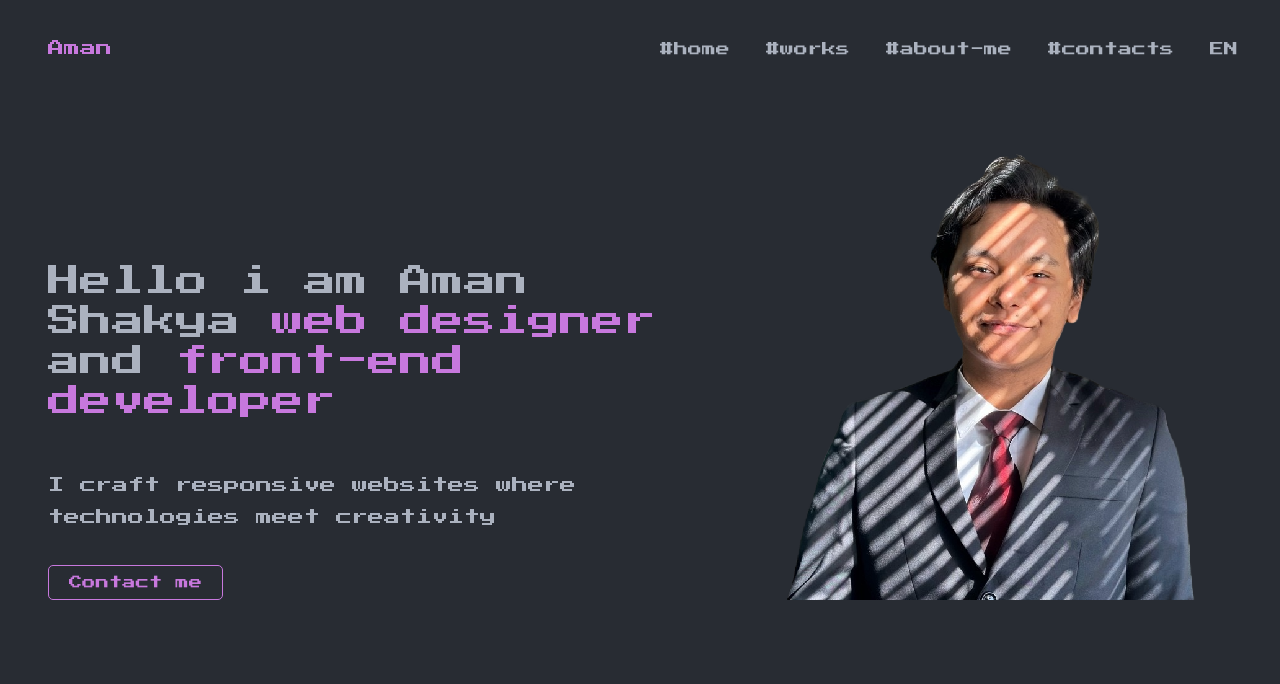
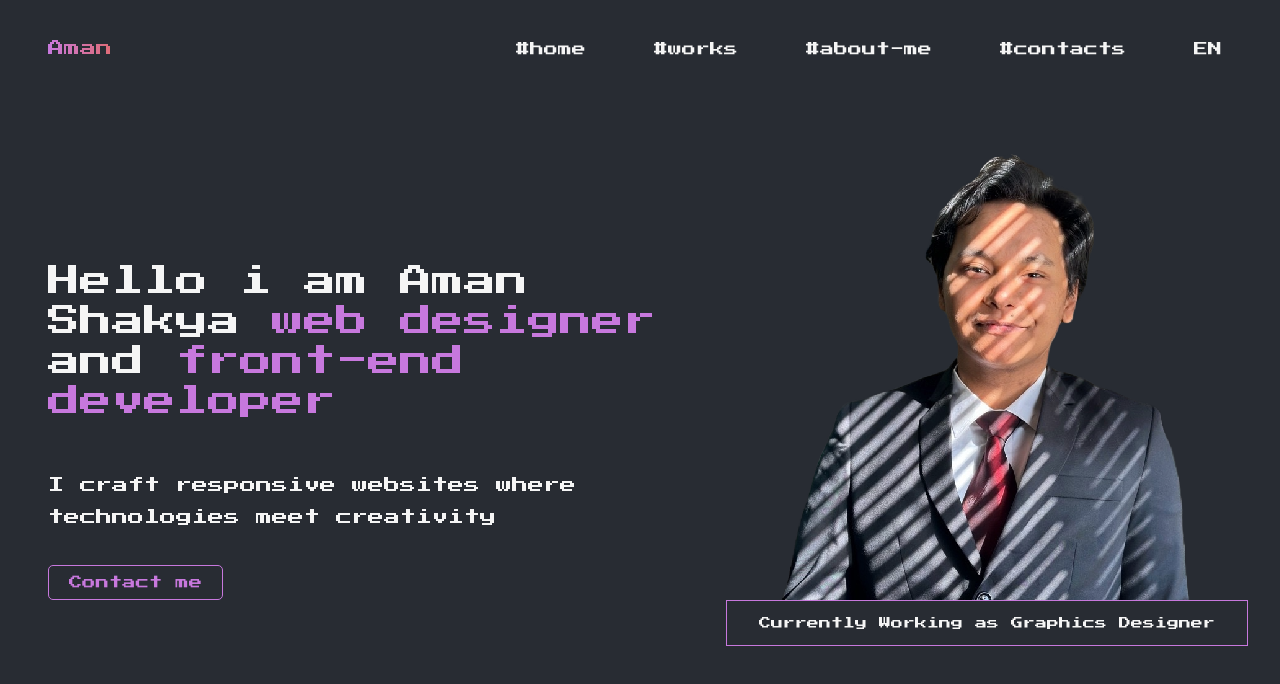
Before and after one commit to amanshakya99/Portfolio, a plain HTML site: page portfolio/index.html in a window 1280 px wide. Drawn offline with Linux system fonts and the light colour scheme.

Commit message:
Changes to color and added work status

```diff
--- a/portfolio/index.html
+++ b/portfolio/index.html
@@ -35,6 +35,7 @@
             <div class="hero-image">
                 <img src="Images/Adobe Express - file.png" class="hero-img" alt="Hero Image">
             </div>
+            <div class="work-status">Currently Working as Graphics Designer</div>
         </main>
     </div>
 </body>
--- a/portfolio/style/styles.css
+++ b/portfolio/style/styles.css
@@ -1,3 +1,11 @@
+:root {
+  --accent: #C778DD;
+  --text: #f5f5f5;
+  --bg: #282C33;
+  --radius: 6px;
+  --spacing: 1rem 2rem;
+}
+
 *,
 *::before,
 *::after {
@@ -19,7 +27,7 @@
     body {
         width: 100%;
         overflow-x: hidden;
-        background-color: #282C33;
+        background-color: var(--bg);
     }
 
     .nav-div{
@@ -31,34 +39,67 @@
 
     }
 
-    li{
+    ul li{
         list-style: none;
         display: inline-block;
 
     }
 
     li a{
-        color: #ABB2BF;
+        padding: 1rem 1rem;
+        color: var(--text);
         font-size: 14px;
         margin: 10px;
         text-decoration: none;
+        position: relative;
+
     }
 
-    li a:hover{
-        color: #C778DD; /* or any retro/neon color */
-        text-decoration: underline;
+    ul li a:before{
+        position: absolute;
+        content: '';
+        top: 0;
+        left: 0;
+        width: 100%;
+        height: 2px;
+        background-color: var(--accent); /* or any retro/neon color */
+        transform: scaleX(0);
+        transition: transform 0.3s ease-in-out;
+        transform-origin: center;
+    }
+
+    ul li a:hover:before,
+    ul li a:hover:after{
+        color: var(--accent); /* or any retro/neon color */
+        transform: scaleX(1);
+    }
+
+    ul li a:after{
+        position: absolute;
+        content: '';
+        bottom: 0;
+        left: 0;
+        width: 100%;
+        height: 2px;
+        background-color:var(--accent); /* or any retro/neon color */
+        transform: scale(0);
+        transition: transform 0.3s ease-in-out;
+        transform-origin: center;
     }
 
     .logo a{
         text-decoration: none;
-        color:#C778DD;
         font-size: 16px;
+        background: linear-gradient(90deg, #C778DD, #E06C75);
+        color: transparent;
+        background-clip: text;
     }
 
     .hero{
         display: flex;
         align-items: flex-end;
-        gap: 10px;
+        justify-content: flex-end;
+        /* gap: 10px; */
         flex-wrap: wrap;
         margin-top: 2rem;
 
@@ -68,7 +109,7 @@
 
     .hero-text{
         max-width: 694px;
-        color:#ABB2BF;
+        color:var(--text);
 
     }
 
@@ -93,7 +134,7 @@
     }
 
     .colored-text{
-        color:#C778DD;
+        color:var(--accent);
     }
 
     .intro-2{
@@ -103,15 +144,22 @@
 
     }
     .contact-btn{
-        border: solid 1px #C778DD;
+        border: solid 1px var(--accent);
         padding: 10px 20px;
         border-radius: 5px;
         background-color: transparent;
-        color: #C778DD;
+        color: var(--accent);
     }
     .contact-btn:hover{
-        background-color: #C778DD;
-        color: #282C33;
+        background-color: var(--accent);
+        color: var(--bg);
         transition: 0.3s ease-in-out;
     }
+
+    .work-status{
+        border: solid 1px var(--accent);
+        padding: 1rem 2rem;
+        font-size: 12px;
+        color: var(--text);
+    }
 }
```
